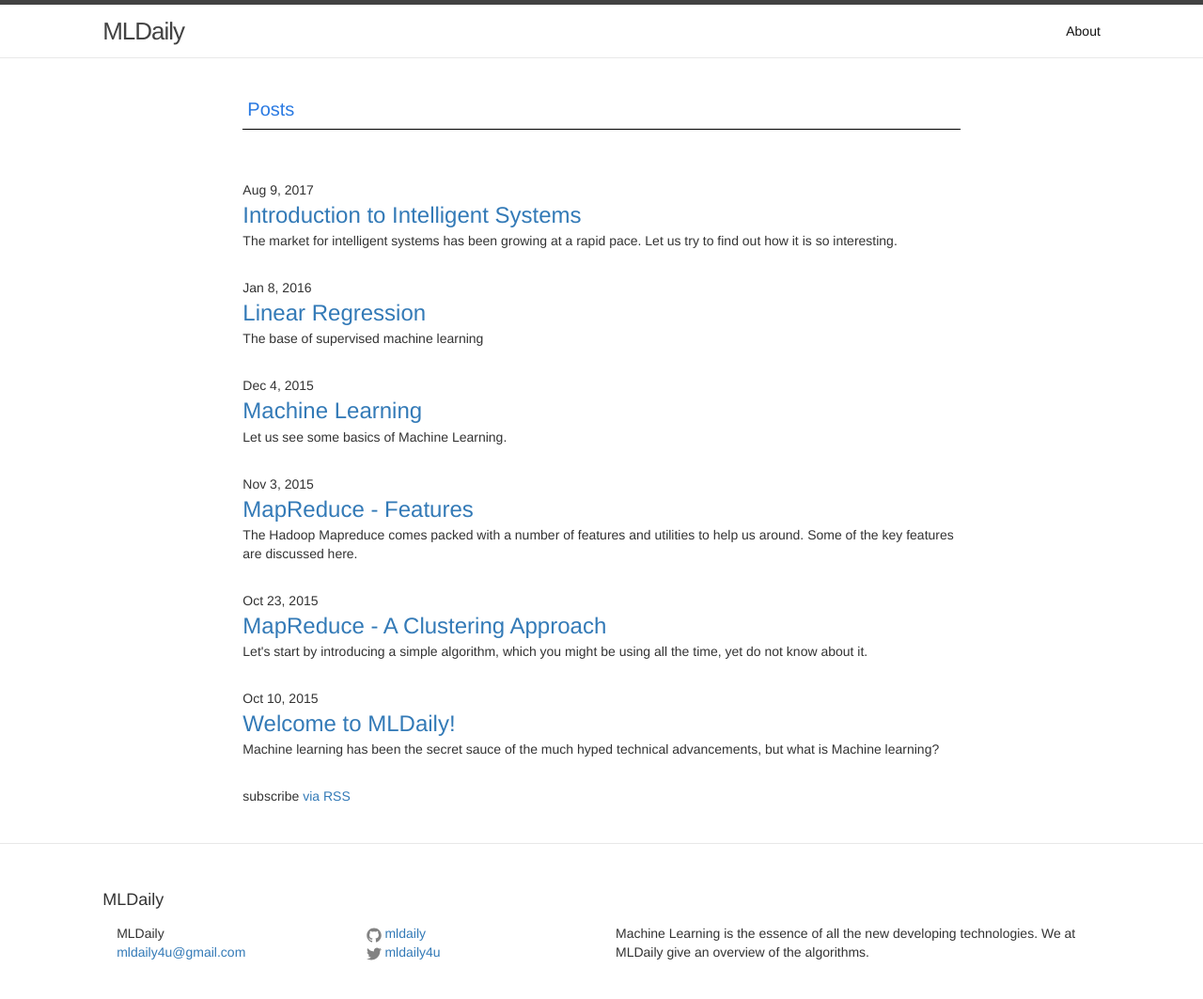
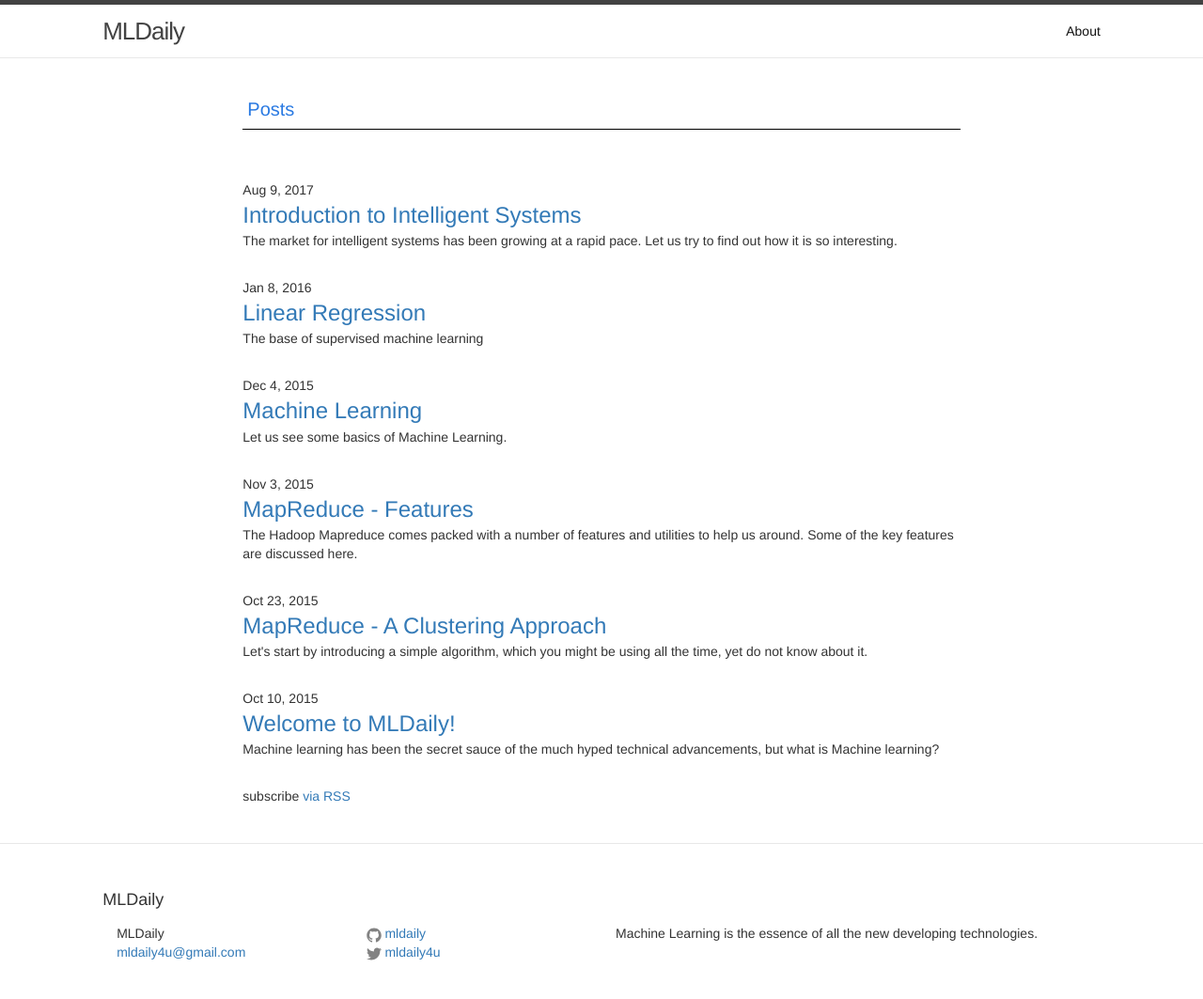
Before and after one commit to MLDaily/MLDaily.github.io, a Jekyll site: the page built from index.md, in a window 1280 px wide. Shown: the whole page at 94% size. Built offline with Jekyll 4.4.1, drawn with Linux system fonts in a browser that asks for light colours.

Commit message:
theme updatewq

```diff
--- a/_config.yml
+++ b/_config.yml
@@ -2,7 +2,7 @@
 title: MLDaily
 email: mldaily4u@gmail.com
 description: > # this means to ignore newlines until "baseurl:"
-  Machine Learning is the essence of all the new developing technologies. We at MLDaily give an overview of the algorithms.
+  Machine Learning is the essence of all the new developing technologies.
 baseurl: "" # the subpath of your site, e.g. /blog/
 url: "mldaily.github.io" # the base hostname & protocol for your site
 twitter_username: mldaily4u
```
